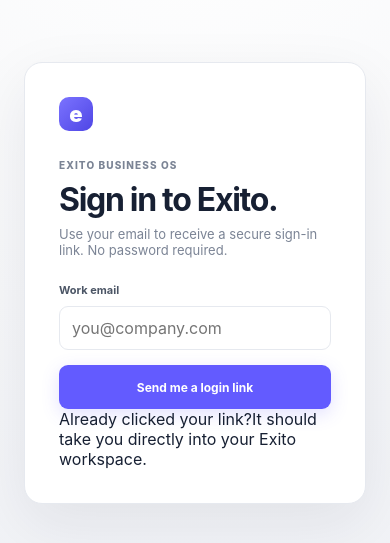
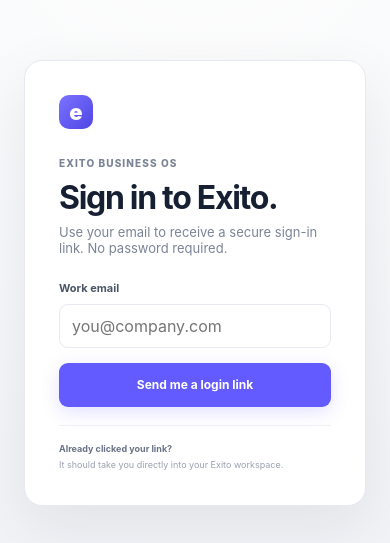
Before and after one commit to thedanielmalik/exito, a Next.js app: page /login in a window 390 px wide. Shown: the part 139-682 px from the top of the page. Built offline with nearby package versions, Linux system fonts and the light colour scheme; no server answers.

Commit message:
Polish Exito sign-in screen

```diff
--- a/app/globals.css
+++ b/app/globals.css
@@ -137,9 +137,14 @@
 .auth-card label { font-size: 11px; font-weight: 750; color: #4b5565; }
 .auth-card input { width: 100%; height: 44px; border: 1px solid var(--line); border-radius: 9px; padding: 0 12px; outline: none; }
 .auth-card input:focus { border-color: #9b97ff; box-shadow: 0 0 0 3px rgba(99,91,255,.10); }
+.auth-card input:disabled { background: #f7f8fa; color: #8b93a1; }
 .auth-card .primary-button { justify-content: center; margin-top: 6px; height: 44px; }
-.auth-message { margin-top: 15px; padding: 10px 12px; border-radius: 8px; background: #f4f3ff; color: #514bb4; font-size: 11px; }
-
+.auth-message { margin-top: 15px; padding: 10px 12px; border-radius: 8px; background: #fff0ef; color: #9a3c32; font-size: 11px; }
+.auth-success { display: grid; gap: 5px; margin-top: 15px; padding: 13px 14px; border-radius: 9px; background: #f4f3ff; border: 1px solid #e4e2ff; color: #514bb4; font-size: 11px; line-height: 1.45; }
+.auth-success strong { font-size: 12px; color: #4039a2; }
+.auth-success b { font-weight: 750; color: #36308f; overflow-wrap: anywhere; }
+.auth-help { display: grid; gap: 3px; margin-top: 18px; padding-top: 16px; border-top: 1px solid #f0f1f4; color: #9aa1ae; font-size: 9px; line-height: 1.45; }
+.auth-help span:first-child { color: #697285; font-weight: 700; }
 .loading-state,.empty-state { min-height: 300px; display: grid; place-items: center; align-content: center; gap: 8px; background: #fff; border: 1px solid var(--line); border-radius: 12px; color: var(--muted); font-size: 12px; }
 .empty-state strong { color: var(--ink); font-size: 15px; }
 .empty-state p { margin: 0; color: var(--muted); max-width: 360px; text-align: center; line-height: 1.5; }
@@ -190,11 +195,6 @@
 .activity-row strong { color: #343c4b; }
 .activity-dot { width: 7px; height: 7px; margin-top: 4px; border-radius: 50%; background: #9c97ff; flex: 0 0 auto; }
 @keyframes drawer-in { from { transform: translateX(20px); opacity: .7; } to { transform: translateX(0); opacity: 1; } }
-@media (max-width: 700px) {
-  .card-drawer { width: 100%; }
-  .drawer-grid { grid-template-columns: 1fr; }
-  .add-list-column { min-width: 260px; }
-}
 
 .board-switcher { display: flex; align-items: center; gap: 7px; }
 .board-switcher select { height: 35px; border: 1px solid var(--line); background: #fff; border-radius: 8px; padding: 0 30px 0 10px; color: #4b5464; font-size: 11px; font-weight: 700; outline: 0; }
```
